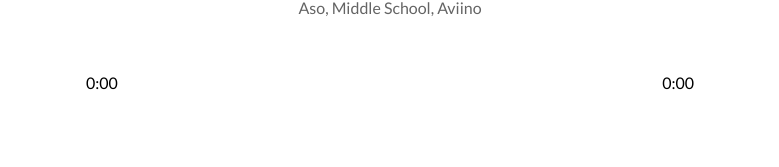
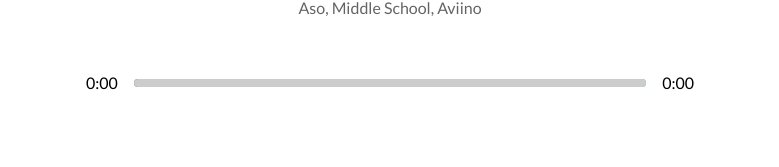
Before and after one commit to Talaric0/react-music-player, a React (Create React App) app: page / in a window 1280 px wide. Shown: the part 503-670 px from the top of the page, without its empty margins (250-1029 px from the left). Built offline with nearby package versions, Linux system fonts and the light colour scheme.

Commit message:
styled slider input
Signed-off-by: bruno talarico <bruno.talarico@gmail.com>

```diff
--- a/src/App.js
+++ b/src/App.js
@@ -22,6 +22,7 @@ function App() {
   const [songInfo, setSongInfo] = useState({
     currentTime: 0,
     duration: 0,
+    animationPercentage: 0,
   })
   const [libraryStatus, setLibraryStatus] = useState(false);
 
@@ -29,10 +30,18 @@ function App() {
   const timeUpdateHandler = (e) => {
     const current = e.target.currentTime
     const duration = e.target.duration
+
+    //calculate percentage
+    const roundedCurrent = Math.round(current)
+    const roundedDuration = Math.round(duration)
+    const animation = Math.round((roundedCurrent / roundedDuration) * 100)
+    console.log(animation);
+
     setSongInfo({
       ...songInfo,
       currentTime: current,
-      duration: duration
+      duration: duration,
+      animationPercentage: animation,
     })
   }
 
--- a/src/components/Player.js
+++ b/src/components/Player.js
@@ -46,10 +46,17 @@ export default function Player({currentSong, setCurrentSong, songs, isPlaying, s
     playAudio(isPlaying, audioRef)
   }
 
+
+  //Add style
+  const trackAnimation = {
+    transform: `translateX(${songInfo.animationPercentage}%)`
+  }
+
   return (
     <div className="player">
       <div className="time-control">
         <p>{getTime(songInfo.currentTime)}</p>
+        <div style={{background: `linear-gradient(to right, ${currentSong.color[0]}, ${currentSong.color[1]})`}} className="track">
           <input
             type="range"
             min={0}
@@ -57,6 +64,8 @@ export default function Player({currentSong, setCurrentSong, songs, isPlaying, s
             value={songInfo.currentTime}
             onChange={dragHandler}
           />
+          <div className="animate-track" style={trackAnimation}></div>
+        </div>
         <p>{songInfo.duration ? getTime(songInfo.duration) : '0:00'}</p>
       </div>
       <div className="play-control">
--- a/src/styles/_player.scss
+++ b/src/styles/_player.scss
@@ -32,7 +32,7 @@
 }
 .track {
   width: 100%;
-  height: 1rem;
+  height: 0.5rem;
   position: relative;
   overflow: hidden;
   border-radius: 1rem;
```
Lines whose indentation alone changed are shown as unchanged.
